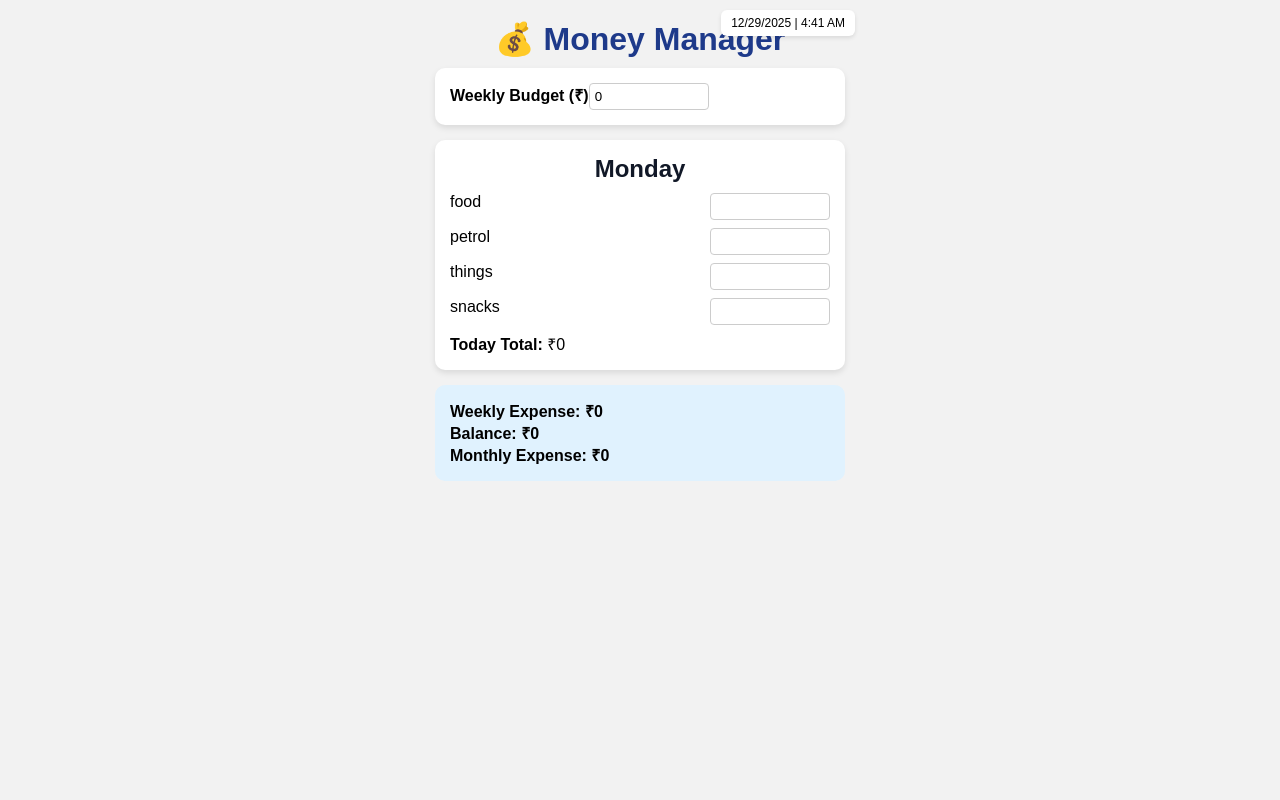
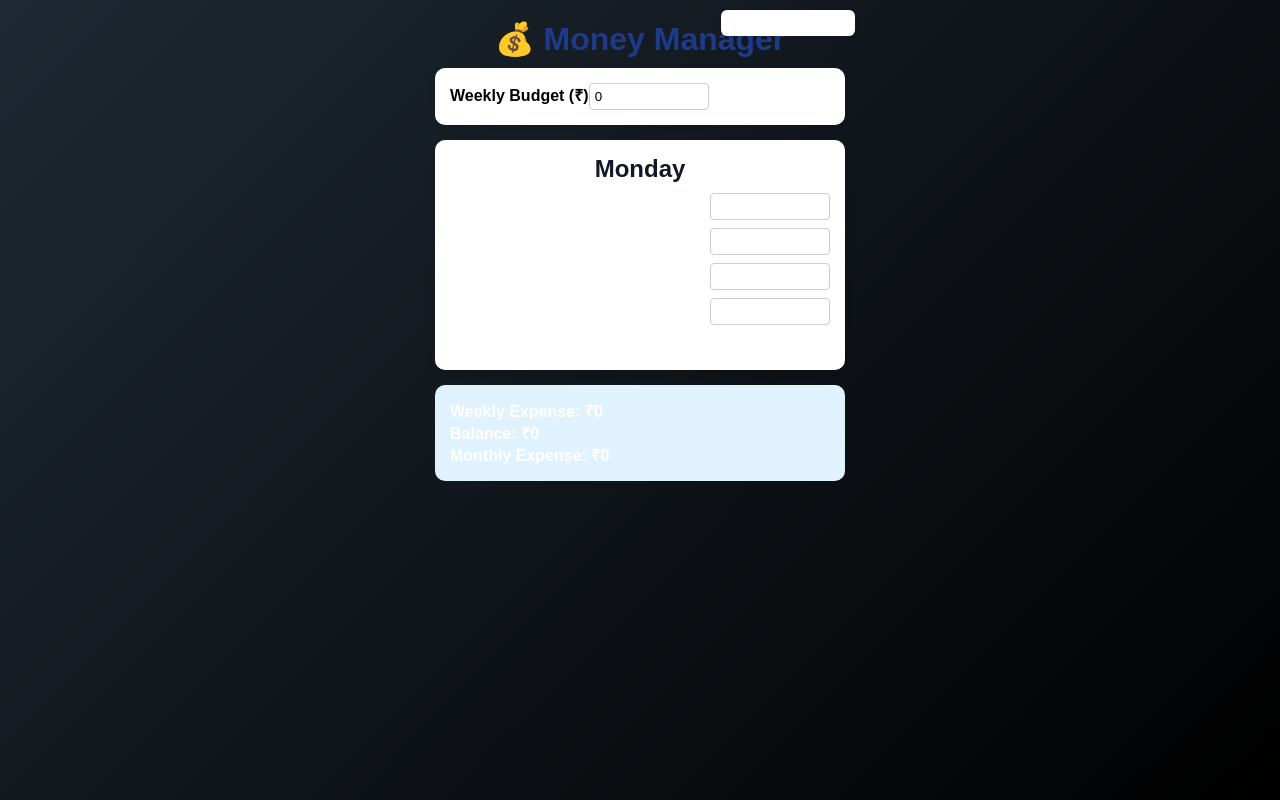
Before and after one commit to RadhakrishnanSA/Money_manager, a React (Vite) app: page / in a window 1280 px wide. Built offline with nearby package versions, Linux system fonts and the light colour scheme.

Commit message:
Update index.css

```diff
--- a/src/index.css
+++ b/src/index.css
@@ -6,6 +6,7 @@
 
 body {
   font-family: Arial, sans-serif;
-  background: #f2f2f2;
+  background: linear-gradient(135deg, #1f2933, #000000);
   min-height: 100vh;
+  color: white;
 }
```
